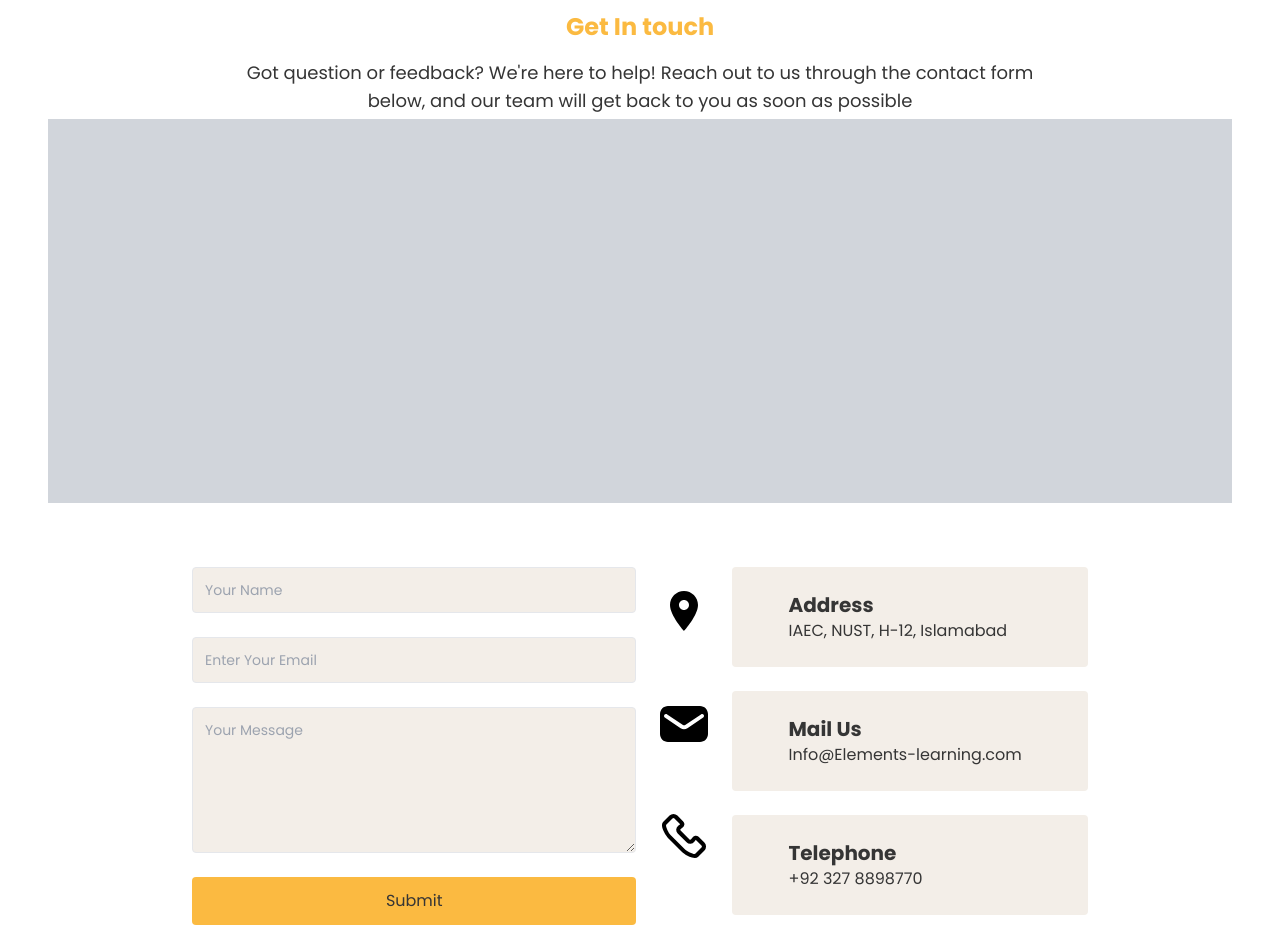
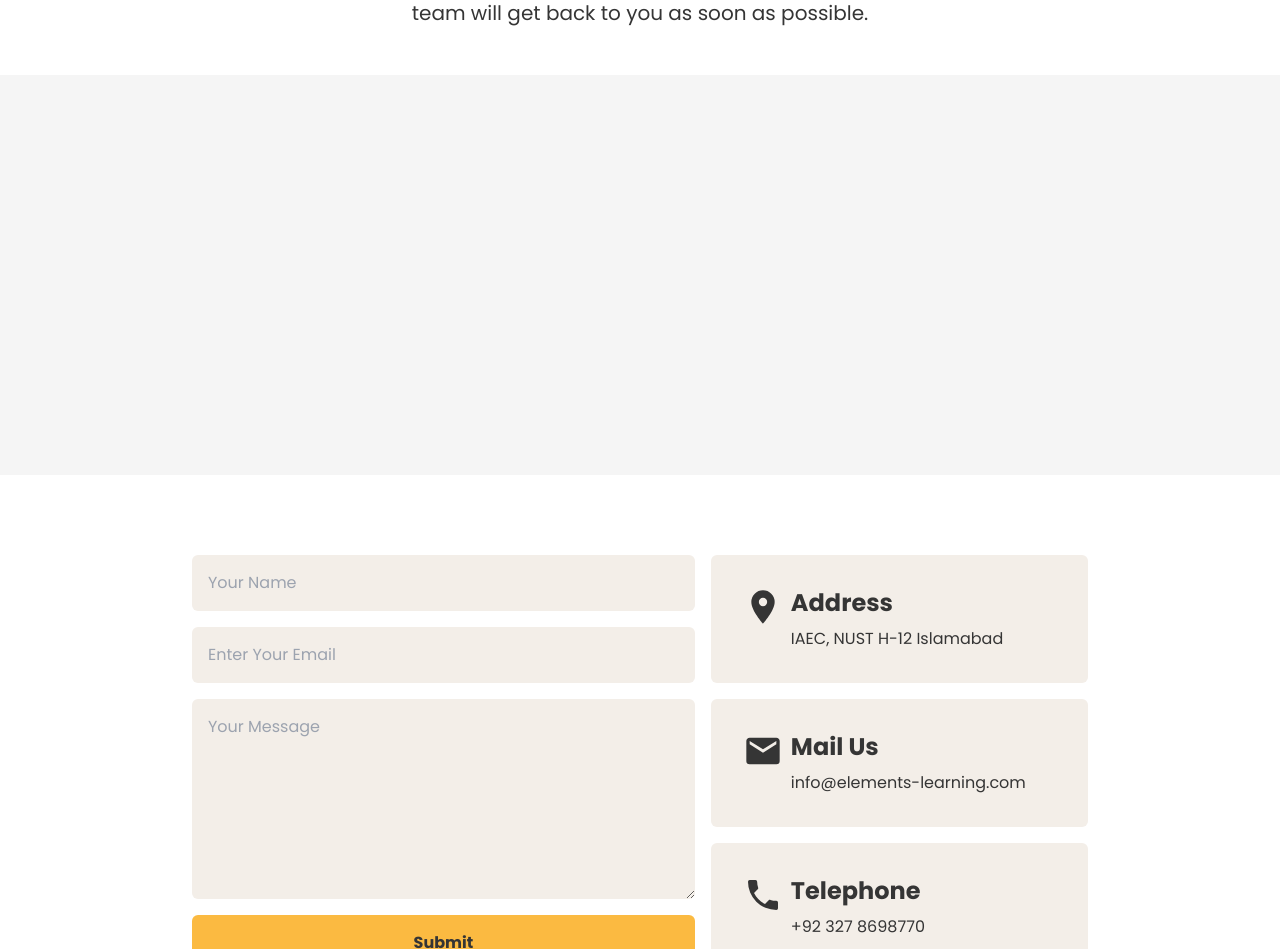
Before and after one commit to TahaShah141/elements-learning, a React (Vite) app: page /contact in a window 1280 px wide. Shown: the part 763-1712 px from the top of the page. Built offline with nearby package versions, Linux system fonts and the light colour scheme.

Commit message:
make laptop contact page

```diff
--- a/src/Pages/ContactPage.jsx
+++ b/src/Pages/ContactPage.jsx
@@ -1,57 +1,56 @@
+import { FadeIn } from "../components/FadeIn"
 import { Footer } from "../components/Footer"
+import { SlidingDiv } from "../components/SlidingDiv"
+import { StaggeredHeaders } from "../components/StaggeredHeaders"
 
 
 export const ContactPage = () => {
   return (
-    <div className="flex flex-col grid-cols-2">
-      <section className="bg-[#F3EEE8] w-full p-4">
-        <div className="flex grid-cols-1">
-          <h1 className="sm:text-4xl md:text-6xl lg:text-8xl font-bold py-36 px-20 md:px-28">Contact <br /> Us </h1>
-          <div className="bg-gray-300 w-[600px] h-[75vh] pl-10"></div>
+    <div className="flex flex-col">
+      <section className="bg-[#F3EEE8] p-8 w-full flex gap-20 justify-center items-center">
+        <StaggeredHeaders headers={["Contact", "Us."]} containerClass="text-9xl font-bold" direction="left" />
+        <div className="max-w-[600px]">
+          <img src="/landingpage/services.png" alt="" />
         </div>
       </section>
-      <section className="w-full p-12 ">
-        <div>
-        <h1 className="text-center text-2xl p-3 font-bold text-[#FBBA41]">Get In touch</h1>
-        <p className="text-center text-lg px-44 py-1">Got question or feedback? We're here to help! Reach out to us through the contact form below, and our team will get back to you as soon as possible</p>
-        <div className="bg-gray-300 w-full h-96 p-32"></div>
-        </div>
-        <div className="flex py-16 px-36 space-x-6">
-          <div className=" w-1/2 space-y-4">
-            <form action="">
-              <div className="flex flex-col gap-6">
-                <input type="text" placeholder="Your Name" className="bg-[#F3EEE8] border boeder-gray-300 text-sm rounded focus:ring-0  focus:outline-[#FBBA41] block w-full p-3" />
-                <input type="email" placeholder="Enter Your Email" className="bg-[#F3EEE8] border boeder-gray-300 text-sm rounded focus:ring-0  focus:outline-[#FBBA41] block w-full p-3" />
-                <textarea name="comments" id="comments" placeholder="Your Message" rows="6" className="bg-[#F3EEE8] border boeder-gray-300 text-sm rounded focus:ring-0  focus:outline-[#FBBA41] block w-full p-3"></textarea>
-                <button className="bg-[#FBBA41] rounded p-3">Submit</button>
+      <section className="flex flex-col gap-4">
+        <SlidingDiv direction={"top"} className="flex flex-col p-8 gap-2 justify-center">
+          <h3 className="text-[#FBBB40] font-bold text-4xl text-center">Get in touch</h3>
+          <p className="text-center text-xl px-20">Got questions or feedback? We're here to help! Reach out to us through the contact form below and our team will get back to you as soon as possible.</p>
+        </SlidingDiv>
+
+        <FadeIn className="w-full h-[400px] bg-neutral-100" />
+
+        <div className="flex p-16 px-48 gap-4 justify-center">
+          <SlidingDiv direction={"left"} className="flex flex-col flex-[2_0_0] gap-4">
+            <input type="text" placeholder="Your Name" className="bg-[#F3EEE8] rounded-md p-4 w-full"/>
+            <input type="text" placeholder="Enter Your Email" className="bg-[#F3EEE8] rounded-md p-4 w-full"/>
+            <textarea type="text" placeholder="Your Message" className="flex-1 bg-[#F3EEE8] rounded-md p-4 w-full"/>
+            <button className="bg-[#FBBA41] rounded-md p-4 font-bold">Submit</button>
+          </SlidingDiv>
+          <SlidingDiv direction={"right"} className="flex-[1.5_0_0] flex flex-col gap-4">
+            <div className="flex gap-2 p-8 rounded-md bg-[#F3EEE8]">
+              <svg xmlns="http://www.w3.org/2000/svg" className="size-10" viewBox="0 0 24 24"><title>map-marker</title><path d="M12,11.5A2.5,2.5 0 0,1 9.5,9A2.5,2.5 0 0,1 12,6.5A2.5,2.5 0 0,1 14.5,9A2.5,2.5 0 0,1 12,11.5M12,2A7,7 0 0,0 5,9C5,14.25 12,22 12,22C12,22 19,14.25 19,9A7,7 0 0,0 12,2Z" fill="currentColor"/></svg>
+              <div className="flex flex-col gap-2">
+                <p className="text-2xl font-bold">Address</p>
+                <p>IAEC, NUST H-12 Islamabad</p>
               </div>
-             </form>
-          </div>
-          <div className="grid pt-5">
-            <div className="w-12">
-              <svg viewBox="0 0 48 48" xmlns="http://www.w3.org/2000/svg"><path d="M24 4c-7.73 0-14 6.27-14 14 0 10.5 14 26 14 26s14-15.5 14-26c0-7.73-6.27-14-14-14zm0 19c-2.76 0-5-2.24-5-5s2.24-5 5-5 5 2.24 5 5-2.24 5-5 5z"/><path d="M0 0h48v48h-48z" fill="none"/></svg>
             </div>
-            <div className="w-12">
-            <svg version="1.1" viewBox="0 0 24 24" xml:space="preserve" xmlns="http://www.w3.org/2000/svg" xmlns:xlink="http://www.w3.org/1999/xlink"><g id="info"/><g id="icons"><path d="M20,3H4C1.8,3,0,4.8,0,7v10c0,2.2,1.8,4,4,4h16c2.2,0,4-1.8,4-4V7C24,4.8,22.2,3,20,3z M21.6,8.8l-7.9,5.3   c-0.5,0.3-1.1,0.5-1.7,0.5s-1.2-0.2-1.7-0.5L2.4,8.8C2,8.5,1.9,7.9,2.2,7.4C2.5,7,3.1,6.9,3.6,7.2l7.9,5.3c0.3,0.2,0.8,0.2,1.1,0   l7.9-5.3c0.5-0.3,1.1-0.2,1.4,0.3C22.1,7.9,22,8.5,21.6,8.8z" id="email"/></g></svg>
+            <div className="flex gap-2 p-8 rounded-md bg-[#F3EEE8]">
+              <svg className="size-10" xmlns="http://www.w3.org/2000/svg" viewBox="0 0 24 24"><title>email</title><path d="M20,8L12,13L4,8V6L12,11L20,6M20,4H4C2.89,4 2,4.89 2,6V18A2,2 0 0,0 4,20H20A2,2 0 0,0 22,18V6C22,4.89 21.1,4 20,4Z" fill="currentColor"/></svg>
+              <div className="flex flex-col gap-2">
+                <p className="text-2xl font-bold">Mail Us</p>
+                <p>info@elements-learning.com</p>
+              </div>
             </div>
-            <div className="w-12 ">
-            <svg data-name="Layer 1" id="Layer_1" viewBox="0 0 24 24" xmlns="http://www.w3.org/2000/svg"><title/><path d="M22.19,15.3,19.3,12.42a2,2,0,0,0-1.73-.56,2,2,0,0,0-1.42,1l-.62.8a.53.53,0,0,1-.38.2.5.5,0,0,1-.39-.15L10.32,9.24a.54.54,0,0,1-.15-.4.53.53,0,0,1,.2-.37l.8-.62a2,2,0,0,0,1-1.42,2,2,0,0,0-.56-1.74L8.7,1.81a2.85,2.85,0,0,0-3.93,0L1.66,4.93c-.87.86-.88,2.33,0,4.38a12.2,12.2,0,0,0,2.21,3.6l7.26,7.26a12.2,12.2,0,0,0,3.6,2.21,7.17,7.17,0,0,0,2.6.62,2.38,2.38,0,0,0,1.78-.66l3.12-3.11A2.79,2.79,0,0,0,22.19,15.3Zm-1.45,2.48-3.12,3.11c-.59.43-3.88-1-5.08-2.17L5.28,11.46C4.08,10.25,2.68,7,3.11,6.38L6.22,3.26a.74.74,0,0,1,1,0L10.1,6.09l-1,.76a2.62,2.62,0,0,0-1,1.87,2.59,2.59,0,0,0,.75,2l4.44,4.44a2.55,2.55,0,0,0,2,.75,2.62,2.62,0,0,0,1.87-1l.67-.86V14l0-.09,2.89,2.88A.74.74,0,0,1,20.74,17.78Z"/></svg>
+            <div className="flex gap-2 p-8 rounded-md bg-[#F3EEE8]">
+              <svg className="size-10" xmlns="http://www.w3.org/2000/svg" viewBox="0 0 24 24"><path d="M6.62,10.79C8.06,13.62 10.38,15.94 13.21,17.38L15.41,15.18C15.69,14.9 16.08,14.82 16.43,14.93C17.55,15.3 18.75,15.5 20,15.5A1,1 0 0,1 21,16.5V20A1,1 0 0,1 20,21A17,17 0 0,1 3,4A1,1 0 0,1 4,3H7.5A1,1 0 0,1 8.5,4C8.5,5.25 8.7,6.45 9.07,7.57C9.18,7.92 9.1,8.31 8.82,8.59L6.62,10.79Z" fill="currentColor"/></svg>
+              <div className="flex flex-col gap-2">
+                <p className="text-2xl font-bold">Telephone</p>
+                <p>+92 327 8698770</p>
+              </div>
             </div>
-          </div>
-          <div className="w-2/5 space-y-6">
-            <div className="bg-[#F3EEE8] rounded mb-6 p-6 ">
-            <h1 className="text-xl font-bold px-8">Address</h1>
-            <p className="px-8 ">IAEC, NUST, H-12, Islamabad</p>
-            </div>
-            <div className="bg-[#F3EEE8] rounded mb-6 p-6 ">
-            <h1 className="text-xl font-bold px-8">Mail Us</h1>
-            <p className="px-8 ">Info@Elements-learning.com</p>
-            </div>
-            <div className="bg-[#F3EEE8] rounded p-6 ">
-            <h1 className="text-xl font-bold px-8">Telephone</h1>
-            <p className="px-8">+92 327 8898770</p>
-            </div>
-          </div>
+          </SlidingDiv>
         </div>
       </section>
       <Footer />
```
